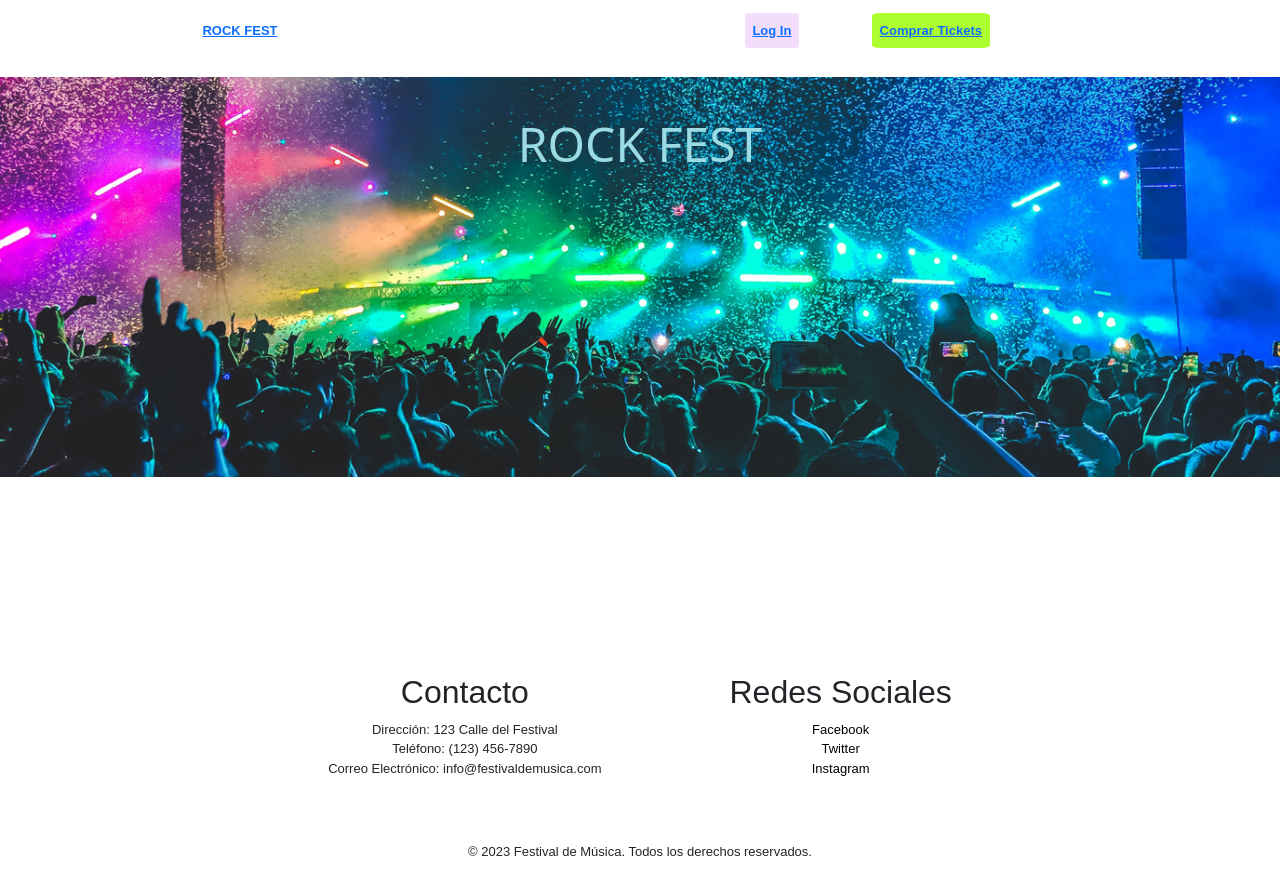
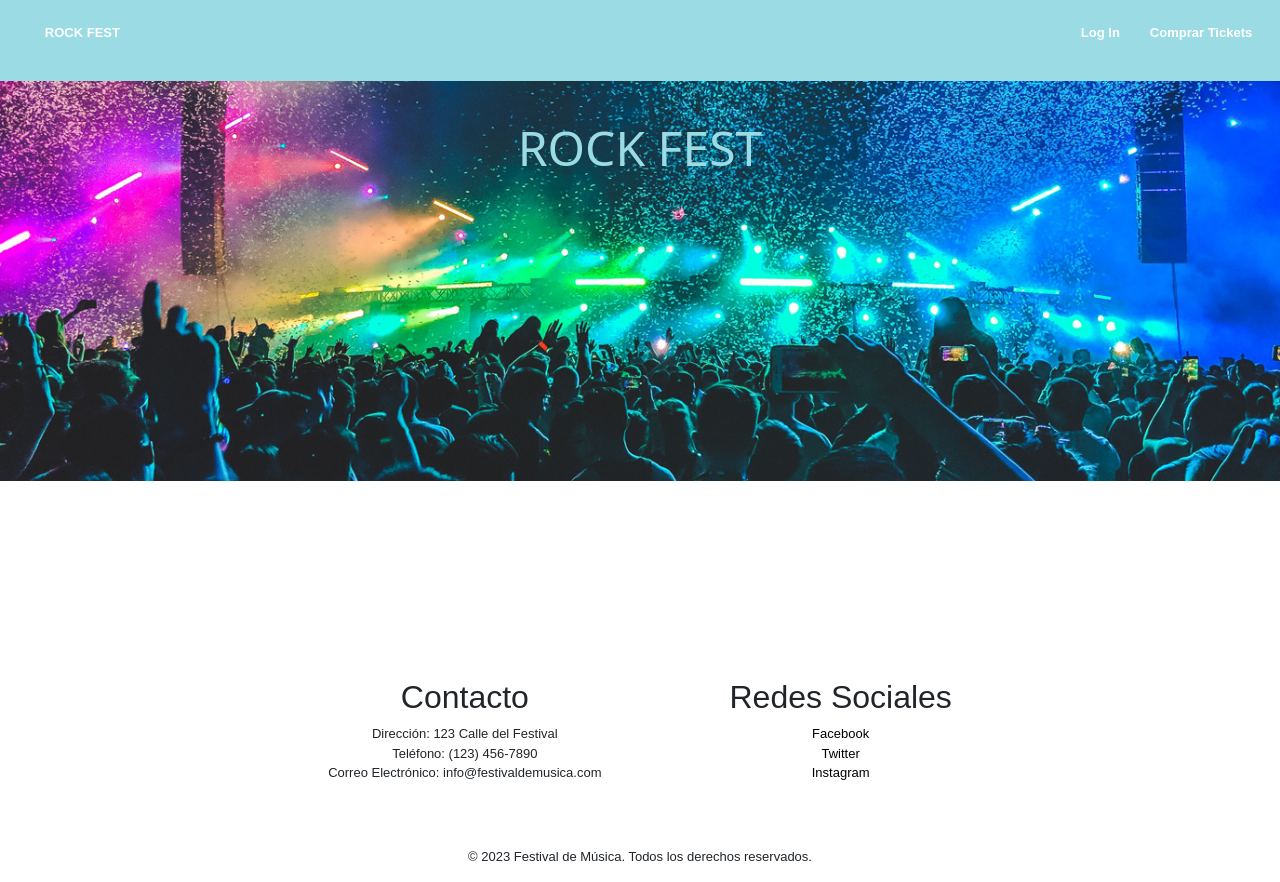
Before and after one commit to MilagrosVi/TpGrupalWeb, a Vue app in the folder frontend/: page / in a window 1280 px wide. Built offline with nearby package versions, Linux system fonts and the light colour scheme.

Commit message:
Update NavBar.vue

```diff
--- a/frontend/src/components/NavBar.vue
+++ b/frontend/src/components/NavBar.vue
@@ -6,17 +6,17 @@
 
     <div class="left-nav">
         <ul class="ul-nav">
-            <a href="/HomePage.vue"> ROCK FEST</a>
+            <a href="#"> ROCK FEST</a>
         </ul>
     </div>
 
     <div class="right-nav">
         <ul class="ul-nav">
-            <li class="nav-item1">
-            <router-link class="" aria-current="page" to="/login">Log In</router-link>
+            <li class="nav-item">
+                <router-link to="">Log In</router-link>
             </li>
-            <li class="nav-item2">
-            <router-link class="" to="/select-days">Comprar Tickets</router-link>
+            <li class="nav-item">
+                <router-link to="/select-days">Comprar Tickets</router-link>
             </li>
         </ul>
     </div>
@@ -31,57 +31,43 @@ export default {
 }
 </script>
 
-<style>
+<style scoped>
 
-.main-header{
+.main-header {
     display: flex;
-    flex-direction: row;
+    justify-content: space-between;
     align-items: center;
     padding: 1%;
+    background-color: rgb(154, 219, 228); /* Fondo de la barra */
 }
 
-.left-nav{
+.left-nav, .right-nav {
     display: flex;
-    flex-direction: row;
-    justify-content: flex-start;
-    align-items:center;
-    flex: 50vw;
-}
-
-.right-nav{
-    display: flex;
-    flex-direction: row;
     align-items: center;
-    flex: 50vw;
-    text-decoration:none;
 }
 
 .ul-nav {
     display: flex;
-    flex-direction: row;
     list-style: none;
-    width: 33vw;
-    justify-content: space-evenly;
     font-family: 'Manrope', sans-serif;
     font-weight: 600;
     font-size: small;
 }
 
-a{
+.ul-nav a {
     text-decoration: none;
-    color: black;
+    color: white; /* Color del texto en la barra */
 }
 
-.nav-item1{
-    padding: 2%;
-    background-color: #f2defa;
-    border-radius: 7%;
+.nav-item {
+    padding: 10px;
+    border-radius: 5px;
+    margin: 0 5px; /* Separación entre elementos */
+    transition: background-color 0.3s ease; /* Efecto de transición en el color de fondo */
 }
 
-.nav-item2{
-    padding: 2%;
-    background-color: greenyellow;
-    border-radius: 7%;
+.nav-item:hover {
+    background-color: rgb(218, 205, 205); /* Color de fondo al pasar el ratón */
 }
 
 </style>
```
